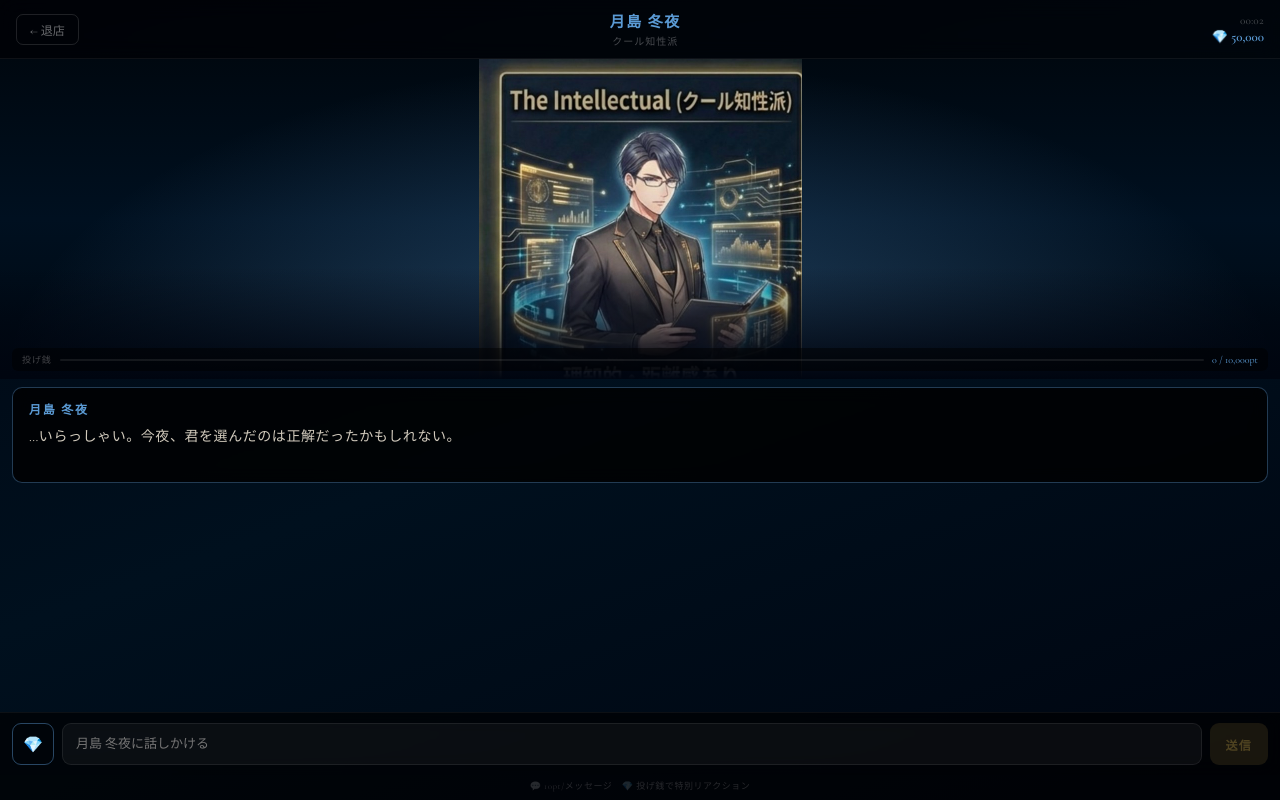
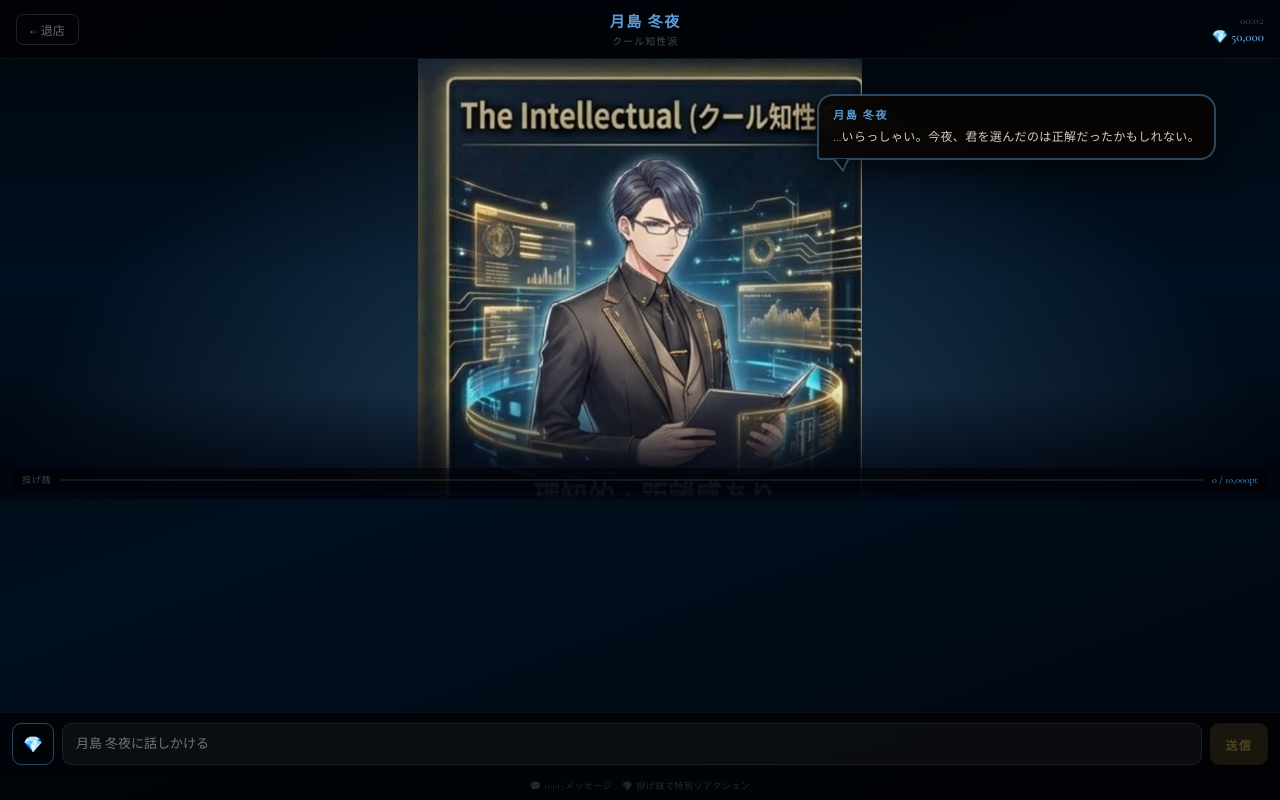
Before and after one commit to ryoji-bake/aidol-app, a React (Vite) app: page / in a window 1280 px wide. Both pictures are taken after a click on the element 640 px from the left and 460 px from the top of the page. Built offline with nearby package versions, Linux system fonts and the light colour scheme.

Commit message:
Update App.jsx

```diff
--- a/src/App.jsx
+++ b/src/App.jsx
@@ -209,7 +209,7 @@ export default function App() {
         </div>
       </div>
 
-      {/* キャラクターエリア */}
+      {/* キャラクターエリア＋吹き出し */}
       <div style={{...cs.charaArea, background: host.bgGradient}}>
         {/* 背景グロー */}
         <div style={{...cs.glow, background: `radial-gradient(ellipse at 50% 100%, ${host.glowColor} 0%, transparent 70%)`}} />
@@ -224,6 +224,23 @@ export default function App() {
           {/* 下部フェードアウト */}
           <div style={{...cs.charaFade, background: `linear-gradient(to top, ${host.bgScene.match(/#[a-f0-9]{6}/gi)?.[0] || "#0a0400"} 0%, transparent 100%)`}} />
         </div>
+
+        {/* 吹き出し（キャラの右上に重ねて表示） */}
+        {dialogText && (
+          <div style={cs.bubbleWrap} className="bubble-in">
+            {/* 吹き出し本体 */}
+            <div style={{...cs.bubble, borderColor: host.accentColor+"70"}}>
+              <div style={{...cs.bubbleName, color: host.accentColor}}>
+                {host.name}{isTypingDialog && <span style={cs.cursor}>|</span>}
+              </div>
+              <div style={cs.bubbleText}>{dialogText}</div>
+            </div>
+            {/* 吹き出しのしっぽ（左下向き） */}
+            <div style={{...cs.bubbleTail, borderTopColor: host.accentColor+"70"}} />
+            <div style={{...cs.bubbleTailInner}} />
+          </div>
+        )}
+
         {/* 投げ銭バー */}
         <div style={cs.tipBar}>
           <span style={cs.tipBarLabel}>投げ銭</span>
@@ -231,16 +248,6 @@ export default function App() {
             <div style={{...cs.tipBarFill, width: `${Math.min((tipTotal/10000)*100,100)}%`, background: host.accentColor}}/>
           </div>
           <span style={{color: host.accentColor, fontSize:10}}>{tipTotal.toLocaleString()} / 10,000pt</span>
-        </div>
-      </div>
-
-      {/* ダイアログボックス */}
-      <div style={{...cs.dialog, borderColor: host.accentColor+"60"}}>
-        <div style={{...cs.dialogName, color: host.accentColor}}>
-          {host.name}{isTypingDialog && <span style={cs.cursor}>|</span>}
-        </div>
-        <div style={cs.dialogText}>
-          {dialogText || <span style={{opacity:0.25}}>…</span>}
         </div>
       </div>
 
@@ -379,18 +386,22 @@ const cs = {
   metaRight:{display:"flex",flexDirection:"column",alignItems:"flex-end",gap:2},
   timer:{fontSize:11,color:"rgba(255,255,255,.3)",fontVariantNumeric:"tabular-nums"},
   pts:{fontSize:13,fontWeight:600},
-  charaArea:{flex:"0 0 40vh",position:"relative",overflow:"hidden",flexShrink:0},
+  charaArea:{flex:"0 0 55vh",position:"relative",overflow:"hidden",flexShrink:0},
   glow:{position:"absolute",inset:0,pointerEvents:"none"},
   charaImgWrap:{position:"absolute",inset:0,display:"flex",alignItems:"flex-end",justifyContent:"center"},
   charaImg:{height:"100%",objectFit:"contain",objectPosition:"bottom",maxWidth:"100%"},
-  charaFade:{position:"absolute",bottom:0,left:0,right:0,height:"35%",pointerEvents:"none"},
+  charaFade:{position:"absolute",bottom:0,left:0,right:0,height:"25%",pointerEvents:"none"},
   tipBar:{position:"absolute",bottom:8,left:12,right:12,display:"flex",alignItems:"center",gap:8,background:"rgba(0,0,0,.5)",borderRadius:6,padding:"5px 10px"},
   tipBarLabel:{fontSize:9,color:"rgba(255,255,255,.25)",letterSpacing:".1em",whiteSpace:"nowrap"},
   tipBarTrack:{flex:1,height:2,background:"rgba(255,255,255,.08)",borderRadius:1,overflow:"hidden"},
   tipBarFill:{height:"100%",borderRadius:1,transition:"width .5s ease"},
-  dialog:{flexShrink:0,margin:"8px 12px",background:"rgba(0,0,0,.8)",border:"1px solid",borderRadius:10,padding:"12px 16px",backdropFilter:"blur(8px)",minHeight:76},
-  dialogName:{fontSize:12,fontWeight:600,letterSpacing:".15em",marginBottom:7},
-  dialogText:{fontSize:14,color:"rgba(232,224,208,.9)",lineHeight:1.8,letterSpacing:".04em",minHeight:46},
+  // 吹き出し
+  bubbleWrap:{position:"absolute",top:"8%",right:"5%",maxWidth:"48%",zIndex:10},
+  bubble:{background:"rgba(8,6,4,0.92)",border:"2px solid",borderRadius:"16px 16px 16px 4px",padding:"10px 14px",backdropFilter:"blur(16px)",boxShadow:"0 8px 32px rgba(0,0,0,0.7)"},
+  bubbleName:{fontSize:11,fontWeight:700,letterSpacing:".15em",marginBottom:5},
+  bubbleText:{fontSize:12,color:"rgba(232,224,208,.92)",lineHeight:1.75,letterSpacing:".03em"},
+  bubbleTail:{position:"absolute",bottom:-12,left:16,width:0,height:0,borderLeft:"10px solid transparent",borderRight:"6px solid transparent",borderTop:"12px solid"},
+  bubbleTailInner:{position:"absolute",bottom:-9,left:18,width:0,height:0,borderLeft:"8px solid transparent",borderRight:"4px solid transparent",borderTop:"10px solid rgba(8,6,4,0.92)"},
   cursor:{display:"inline-block",animation:"blink .7s ease-in-out infinite",marginLeft:2,color:"#C9A84C"},
   history:{flex:1,overflowY:"auto",padding:"5px 12px",display:"flex",flexDirection:"column",gap:5},
   histRow:{display:"flex",alignItems:"center",gap:6,animation:"fadeUp .2s ease"},
```
